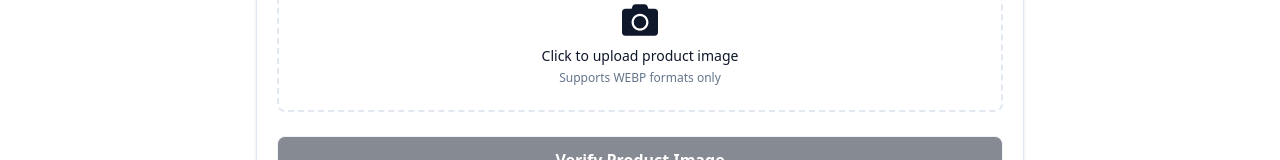
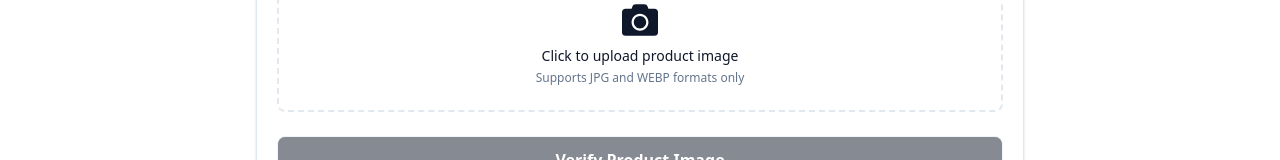
Before and after one commit to Neil-urk12/totoo-ba-web, a React (Vite) app: page / in a window 1280 px wide. Both pictures are taken after a click on the button "Image Upload". Shown: the part 595-755 px from the top of the page. Built offline with nearby package versions, Linux system fonts and the light colour scheme.

Commit message:
fix: update supported image formats in SearchForm component to include JPG

```diff
--- a/src/components/SearchForm.tsx
+++ b/src/components/SearchForm.tsx
@@ -137,7 +137,7 @@ export default function SearchForm() {
                   {selectedFile ? selectedFile.name : 'Click to upload product image'}
                 </div>
                 <div className="text-xs text-muted">
-                  Supports WEBP formats only
+                  Supports JPG and WEBP formats only
                 </div>
               </label>
               {selectedFile && (
```
